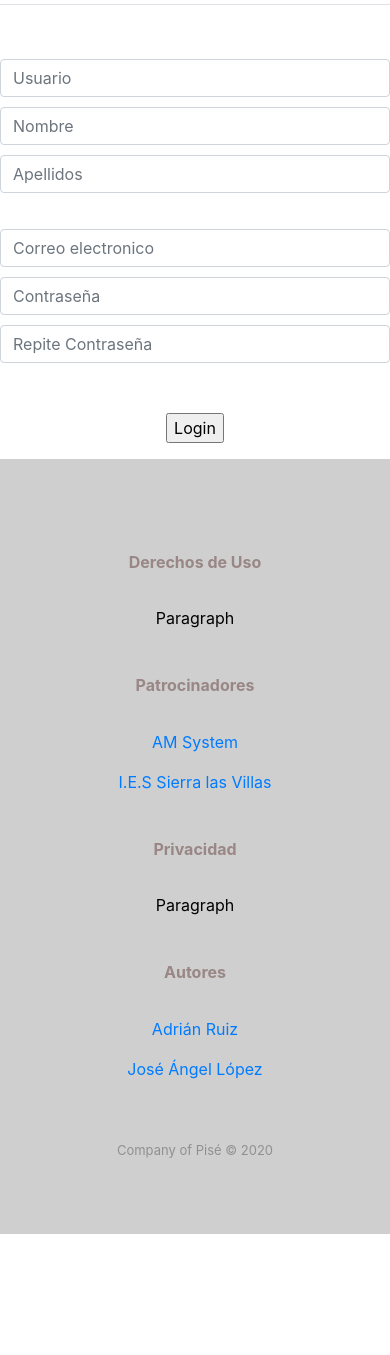
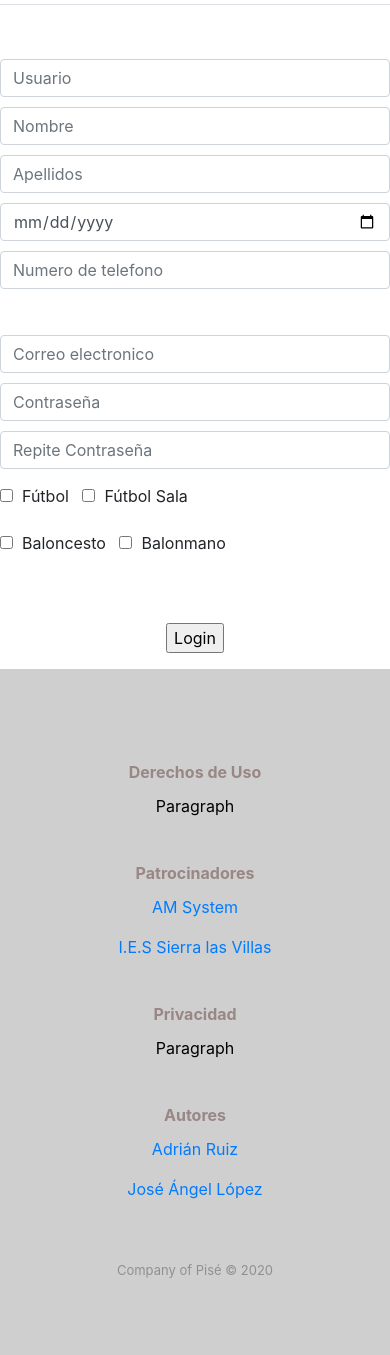
Before and after one commit to adrianruizdeveloper/deporte, a PHP site: page /registro.php in a window 390 px wide. Shown: the part 590-1945 px from the top of the page. Before the commit the page ends 1824 px from the top, so only its background shows below. Run offline with PHP 8.4, Linux system fonts and the light colour scheme.

Commit message:
Add files via upload

```diff
--- a/pagina prueba/pie.php
+++ b/pagina prueba/pie.php
@@ -3,38 +3,21 @@
         <footer>
             <div class="container">
                 <div class="row">
-                    <div class="col-sm-6 col-md-3 item">
+                    <div class="col-sm col-md item">
                         <h3>Derechos de Uso</h3>
-                        <ul>
-                            <li></li>
-                            <li></li>
-                            <li></li>
-                        </ul>
                         <p>Paragraph</p>
                     </div>
-                    <div class="col-sm-6 col-md-3 item">
+                    <div class="col-sm col-md item">
                         <h3>Patrocinadores</h3>
-                        <ul>
-                            <li></li>
-                            <li></li>
-                        </ul>
                         <p><a href="https://amsystem.es/">AM System</a></p>
                         <p><a href="https://www.iesvirgendelcarmen.com/ies/index.php">I.E.S Sierra las Villas</a></p>
                     </div>
-                    <div class="col-sm-6 col-md-3 item">
+                    <div class="col-sm col-md item">
                         <h3>Privacidad</h3>
-                        <ul>
-                            <li></li>
-                            <li></li>
-                        </ul>
                         <p>Paragraph</p>
                     </div>
-                    <div class="col-sm-6 col-md-3 item">
+                    <div class="col-sm col-md item">
                         <h3>Autores</h3>
-                        <ul>
-                            <li></li>
-                            <li></li>
-                        </ul>
                         <p><a href="https://github.com/adrianruizmartinez"> Adrián Ruiz</a></p>
                         <p><a href="https://github.com/joseangellopez">José Ángel López</a></p>
 
--- a/pagina prueba/registro.php
+++ b/pagina prueba/registro.php
@@ -19,7 +19,6 @@
     <?php include 'cabecera.php'; ?>
 
     <?php
-
     include 'conexionusuarios.php';
     $msg = "";
     if (isset($_POST['enviar_registro'])) {
@@ -29,32 +28,48 @@
         $correo_registro = trim($_POST['correo_registro']);
         $contrasena_registro = trim($_POST['contrasena_registro']);
         $contrasena_registro2 = trim($_POST['contrasena_registro2']);
+        $fecha_nac = $_POST['fecha_nac_registro'];
+        $fecha_nac = dateformat($fecha_nac);
+        $numero_telf = trim($_POST['num_telef_registro']);
+        if(!isset($_POST['futbol_registro'])){
+            $futbol_select = 0;
+        }else{
+            $futbol_select = trim($_POST['futbol_registro']);
+        }
+
+        $futbol_sala_select = trim($_POST['futbol_sala_registro']);
+        $baloncesto_select = trim($_POST['baloncesto_registro']);
+        $balonmano_select = trim($_POST['balonmano_registro']);
+
         if (strlen($contrasena_registro) < 6) {
             $msg = "La costraseña tiene que tener minimo 6 carapteres";
         } else if ($contrasena_registro != $contrasena_registro2) {
             $msg = "Las costraseñas tiene que ser iguales";
-
         } else {
             $hora = date("Y-m-d H:i:s");
-           $contraseña =  password_hash( $contrasena_registro, PASSWORD_DEFAULT);
-
+            $contraseña = password_hash($contrasena_registro, PASSWORD_DEFAULT);
             $sql1 = $db->prepare("INSERT INTO contrasenas(contrasena,fecha_modificacion) VALUES (:contrasena_registro,' $hora ');");
             $sql1->bindParam('contrasena_registro', $contraseña, PDO::PARAM_STR);
             $sql1->execute();
-            $contra = "Select id_contrasena from contrasenas where contrasena = \"$contraseña\" AND  fecha_modificacion = \"$hora\";";
+            $consulta_contraseña = "Select id_contrasena from contrasenas where contrasena = \"$contraseña\" AND  fecha_modificacion = \"$hora\";";
             $idcontra = 0;
-            foreach ($db->query($contra) as $fila) {
+            foreach ($db->query($consulta_contraseña) as $fila) {
                 $idcontra = $fila['id_contrasena'];
-
             }
-            $sql2 = $db->prepare("INSERT INTO usuarios(usuario,nombre_usu,apellido_usu,email,id_contrasena_usu) VALUES (:usuario_registro,:nombre_registro,:apellidos_registro,:correo_registro,$idcontra);");
+            $sql2 = $db->prepare("INSERT INTO usuarios(usuario,nombre_usu,apellido_usu,fecha_nac_usu, n_telefono_usu, email,id_contrasena_usu) VALUES (:usuario_registro,:nombre_registro,:apellidos_registro, :fecha_nac , :numero_telf , :correo_registro,  $idcontra);");
             $sql2->bindParam('usuario_registro', $usuario_registro, PDO::PARAM_STR);
             $sql2->bindParam('nombre_registro', $nombre_registro, PDO::PARAM_STR);
             $sql2->bindParam('apellidos_registro', $apellidos_registro, PDO::PARAM_STR);
+            $sql2->bindParam('fecha_nac', $fecha_nac, PDO::PARAM_STR);
+            $sql2->bindParam('numero_telf', $numero_telf, PDO::PARAM_STR);
             $sql2->bindParam('correo_registro', $correo_registro, PDO::PARAM_STR);
             $sql2->execute();
+        }
+    }
 
-        }
+    function dateformat($fecha){
+        $fecha = strtotime($fecha);
+        return date(date('Y',$fecha)."-".date('m',$fecha)."-".date('d',$fecha));
     }
     ?>
 </head>
@@ -65,16 +80,21 @@
 <form method="post" name="registro">
     <div class="container">
         <div class="form-row">
-            <div class="col-md-6">
+            <div class="col-md-5">
                 <div class="form-group">
                     <input class="form-control" type="text" id="usuario_registro" name="usuario_registro"
                            placeholder="Usuario" required>
                     <input class="form-control" type="text" id="nombre_registro" name="nombre_registro"
                            placeholder="Nombre" required>
                     <input class="form-control" type="text" id="apellidos_registro" name="apellidos_registro"
-                           placeholder="Apellidos">
+                           placeholder="Apellidos" required>
+                    <input class="form-control" type="date" id="fecha_nac_registro" name="fecha_nac_registro"
+                           placeholder="Fecha Nacimiento">
+                    <input class="form-control" type="number" id="num_telef_registro" name="num_telef_registro"
+                           placeholder="Numero de telefono">
                 </div>
             </div>
+            <div class="col-md-1"></div>
             <div class="col-md-6">
                 <div class="form-group">
                     <input class="form-control" type="email" id="correo_registro" name="correo_registro"
@@ -83,12 +103,23 @@
                            placeholder="Contraseña" required>
                     <input class="form-control" type="password" id="contrasena_registro2" name="contrasena_registro2"
                            placeholder="Repite Contraseña" required>
+                    <div class="checkbox">
+                        <label class="checkbox-inline"><input type="checkbox" id="futbol_registro" name="futbol_registro"
+                                                              value="">&nbsp; Fútbol &nbsp;</label>
+                        <label class="checkbox-inline"><input type="checkbox" id="futbol_sala_registro" name="futbol_sala_registro"
+                                                              value="">&nbsp; Fútbol Sala &nbsp;</label>
+                    </div>
+                    <div class="checkbox">
+                        <label class="checkbox-inline"><input type="checkbox" id="baloncesto_registro" name="baloncesto_registro"
+                                                              value="">&nbsp; Baloncesto &nbsp;</label>
+                        <label class="checkbox-inline"><input type="checkbox" id="balonmano_registro" name="balonmano_registro"
+                                                              value="">&nbsp; Balonmano &nbsp;</label>
+                    </div>
                 </div>
             </div>
         </div>
     </div>
-
-    <p style="text-align: center;"><input type="submit" name="enviar_registro" id="enviar_registro" value="Login"/></p>
+    <div class="col-md-11"><p class="boton"><input type="submit" name="enviar_registro" id="enviar_registro" value="Login"/></p></div>
 </form>
 
 <span class="text-danger"><?php echo @$msg ?></span>
```
